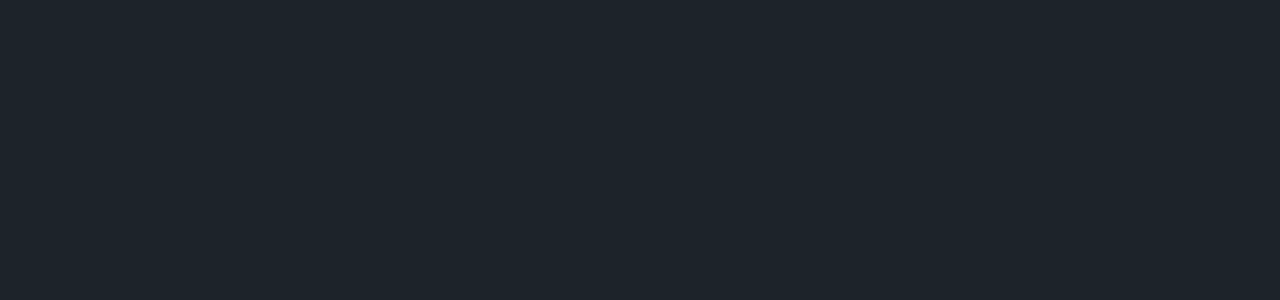
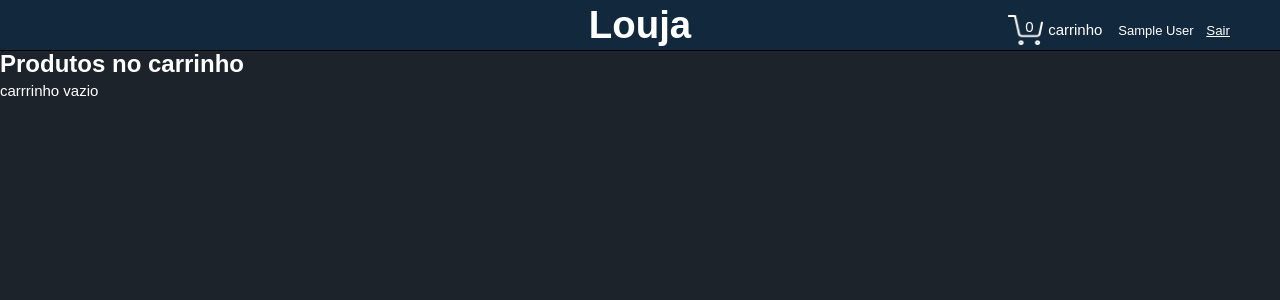
Before and after one commit to IranSS/Louja, a React (Vite) app in the folder frontend/loja-frontend/: page /carrinho in a window 1280 px wide. Before the commit this address had no page. Shown: the top 300 px of the page. Built offline with nearby package versions, Linux system fonts and the light colour scheme; sample sign-in values are in the browser's storage.

Commit message:
UPDATE: Função do carrinho e itens completa

```diff
--- a/frontend/loja-frontend/src/App.jsx
+++ b/frontend/loja-frontend/src/App.jsx
@@ -7,6 +7,8 @@
 import RegisterPage from "./Pages/Auth/RegisterPage";
 import AddProduto from "./components/AddProduto";
 import Search from "./Pages/Principal/Search";
+import { CartProvider } from "./components/CarrinhoContext";
+import CarrinhoPage from "./Pages/Principal/CarrinhoPage";
 
 import "swiper/css";
 import "swiper/css/navigation";
@@ -16,6 +18,7 @@
 function App() {
   return (
     <AuthProvider>
+      <CartProvider>
         <BrowserRouter>
           <Routes>
             <Route path={"/"} element={<PageProdutos />}></Route>
@@ -24,8 +27,10 @@
             <Route path="/registrar" element={<RegisterPage />} />
             <Route path="/produto/publicar" element={<AddProduto />} />
             <Route path="/search" element={<Search />} />
+            <Route path="/carrinho" element={<CarrinhoPage />} />
           </Routes>
         </BrowserRouter>
+      </CartProvider>
     </AuthProvider>
   );
 }
--- /dev/null
+++ b/frontend/loja-frontend/src/Pages/Principal/CarrinhoPage.jsx
@@ -0,0 +1,12 @@
+import CarrinhoComponent from "../../components/CarrinhoComponent";
+import Home from "./Home";
+
+function CarrinhoPage() {
+  return (
+    <div>
+      <Home textLoginOrUser={true}></Home>
+      <CarrinhoComponent></CarrinhoComponent>
+    </div>
+  );
+}
+export default CarrinhoPage;
--- a/frontend/loja-frontend/src/components/Carrinho.jsx
+++ b/frontend/loja-frontend/src/components/Carrinho.jsx
@@ -1,4 +1,7 @@
+import { useCart } from "./CarrinhoContext";
+import { Link } from "react-router-dom";
 function Carrinho() {
+  const { cartItems } = useCart();
   return (
     <div
       style={{
@@ -6,13 +9,17 @@
         position: "relative",
       }}
     >
+      <Link
+        to={"/carrinho"}
+        style={{ display: "flex", textDecoration: "none", color: "inherit" }}
+      >
         <p
           style={{
             position: "relative",
             left: "1.58rem",
           }}
         >
-        0
+          {cartItems.length}
         </p>
         <img
           src=".\src\assets\icons\carrinho.png"
@@ -29,6 +36,7 @@
         >
           carrinho
         </p>
+      </Link>
     </div>
   );
 }
--- /dev/null
+++ b/frontend/loja-frontend/src/components/CarrinhoComponent.jsx
@@ -0,0 +1,31 @@
+import { useCart } from "../components/CarrinhoContext";
+import { useEffect } from "react";
+
+function CarrinhoComponent() {
+  const { cartItems } = useCart();
+  const total = cartItems.reduce((sum, item) => sum + item.preco, 0);
+
+  useEffect(() => {
+    console.log("Carrinho carregado:", cartItems);
+  }, [cartItems]);
+  return (
+    <div>
+      <h2>Produtos no carrinho</h2>
+      {cartItems.length === 0 ? (
+        <p>carrrinho vazio</p>
+      ) : (
+        <>
+          <ul>
+            {cartItems.map((item, index) => (
+              <li key={index}>
+                {item.nome} - R$ {item.preco.toFixed(2)}
+              </li>
+            ))}
+          </ul>
+          <h3>Total: R$ {total.toFixed(2)}</h3>
+        </>
+      )}
+    </div>
+  );
+}
+export default CarrinhoComponent;
--- /dev/null
+++ b/frontend/loja-frontend/src/components/CarrinhoContext.jsx
@@ -0,0 +1,20 @@
+import { createContext, useContext, useState } from "react";
+
+const CarrinhoContext = createContext();
+
+export function CartProvider({ children }) {
+  const [cartItems, setCartItems] = useState([]);
+
+  function addToCart(produto) {
+    console.log("Produto adicionado: ", produto);
+    setCartItems((prev) => [...prev, produto]);
+  }
+  return (
+    <CarrinhoContext.Provider value={{ cartItems, addToCart }}>
+      {children}
+    </CarrinhoContext.Provider>
+  );
+}
+export function useCart() {
+  return useContext(CarrinhoContext);
+}
--- a/frontend/loja-frontend/src/components/Painel.jsx
+++ b/frontend/loja-frontend/src/components/Painel.jsx
@@ -4,8 +4,10 @@
 
 import { Swiper, SwiperSlide } from "swiper/react";
 import { Navigation } from "swiper/modules";
+import { useCart } from "./CarrinhoContext";
 
 function Painel({ categoria, tag, nome }) {
+  const { addToCart, cartItems } = useCart();
   const [productPerView, setProductPerView] = useState(4);
   const [spaceBetweenProdutos, setSpaceBetweenProdutos] = useState(0);
   const [centerSlideProduto, setCenterSlideProduto] = useState(false);
@@ -22,6 +24,9 @@
       );
     }
   });
+  useEffect(() => {
+    console.log("Carrinho (painel)", cartItems);
+  }, [cartItems]);
 
   //organiza o tamanho das janelas reajustando os slides
   useEffect(() => {
@@ -105,7 +110,10 @@
                   <br />
                   <p>{produto.nome}</p>
                   <div>
-                    <button className="buttonComprar">
+                    <button
+                      className="buttonComprar"
+                      onClick={() => addToCart(produto)}
+                    >
                       R$ {produto.preco.toFixed(2)}
                     </button>
                   </div>
```
Lines whose indentation alone changed are shown as unchanged.
